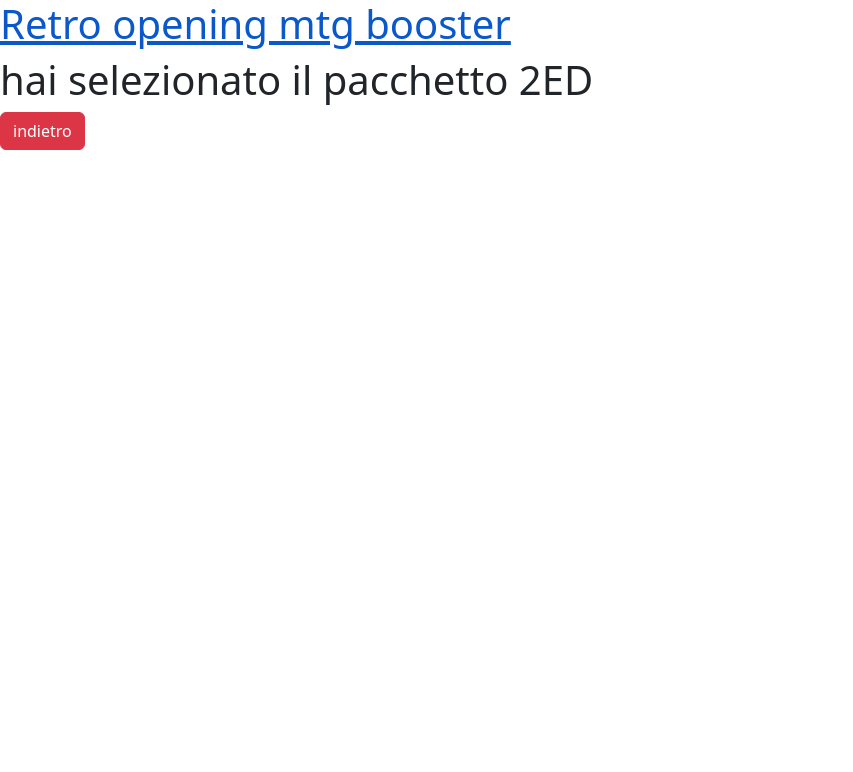
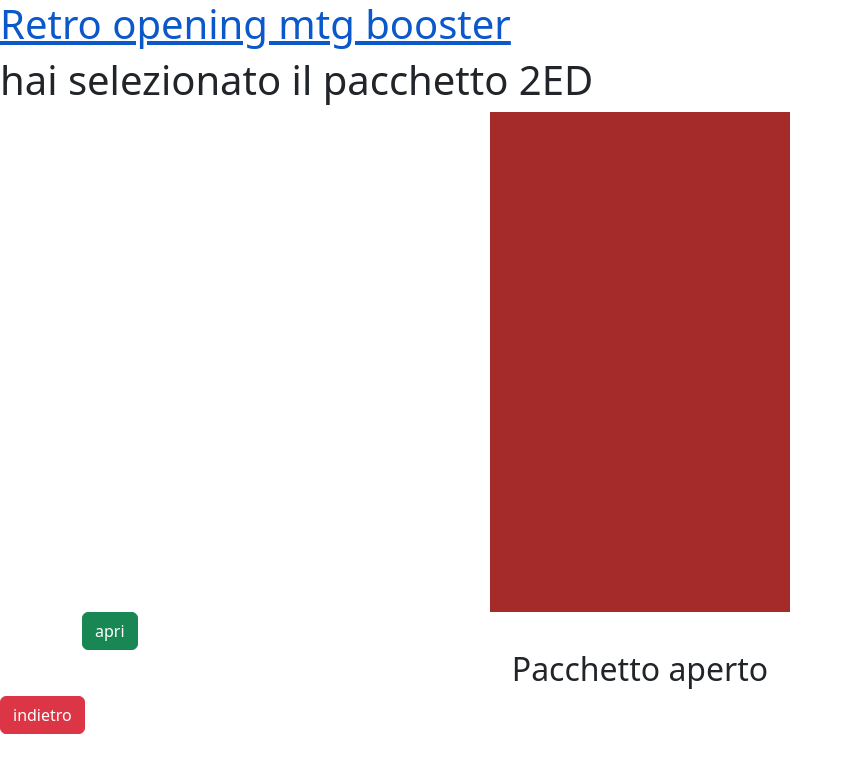
Before and after one commit to FrancescoTullio/mtg-booster-opening, a React (Vite) app: page /booster/2ED in a window 1280 px wide. Shown: the top 772 px of the page, without its empty margins (0-853 px from the left). Built offline with nearby package versions, Linux system fonts and the light colour scheme.

Commit message:
feat add specif hoock and carda fpr opening

```diff
--- /dev/null
+++ b/src/hook/UseSpecificSet.jsx
@@ -0,0 +1,28 @@
+import axios from "axios";
+import { useState } from "react";
+
+const UseSpecificSet = (set) => {
+    console.log('sono all inizio')
+
+    const [specificOpening, setSpecificOpening] = useState(null);
+
+    const handleOpen = () => {
+        console.log("sono qui");
+        axios.get(`https://api.magicthegathering.io/v1/sets/${set}/booster`)
+            .then((res) => {
+                setSpecificOpening(res.data.cards);
+            })
+            .catch((error) => {
+                console.error("Error fetching specific set:", error);
+            });
+
+    }
+
+
+
+    return {
+        specificOpening,
+        handleOpen
+    };
+}
+export default UseSpecificSet;
--- a/src/index.css
+++ b/src/index.css
@@ -0,0 +1,6 @@
+.rettangolo {
+    height: 500px;
+    width: 300px;
+    background-color: brown;
+
+}
--- a/src/pages/OpeningPage.jsx
+++ b/src/pages/OpeningPage.jsx
@@ -1,16 +1,46 @@
 import { useParams, useNavigate } from "react-router-dom";
+import UseSpecificSet from "../hook/UseSpecificSet";
 
 
 const OpeningPage = () => {
 
     const { code } = useParams();
     const navigate = useNavigate();
+    const { specificOpening, handleOpen } = UseSpecificSet(code);
+
 
 
     return (
         <>
             <h1>hai selezionato il pacchetto {code}</h1>
+            <div className="container">
+                <div className="d-flex justify-content-center align-items-center flex-column">
+                    <div className="rettangolo "></div>
+                </div>
+                <button className="btn btn-success" onClick={handleOpen}> apri</button>
+            </div>
+            <div>
+                <div className="container">
+                    <div className="d-flex justify-content-center align-items-center flex-column">
+                        <h2>Pacchetto aperto</h2>
+                        <div className="d-flex flex-wrap justify-content-center">
+                            {specificOpening && specificOpening.map((card, index) => (
+                                <div key={index} className="card m-2" style={{ width: "18rem" }}>
+                                    <img src={card.imageUrl} className="card-img-top" alt={card.name} />
+                                    <div className="card-body">
+                                        <h5 className="card-title">{card.name}</h5>
+                                        <p className="card-text">Rarity: {card.rarity}</p>
+                                    </div>
+                                </div>
+                            ))}
+                        </div>
+                    </div>
+                </div>
+            </div>
+
+
             <button className="btn btn-danger" onClick={() => navigate(-1)}>indietro</button>
+
         </>
     )
 }
```
